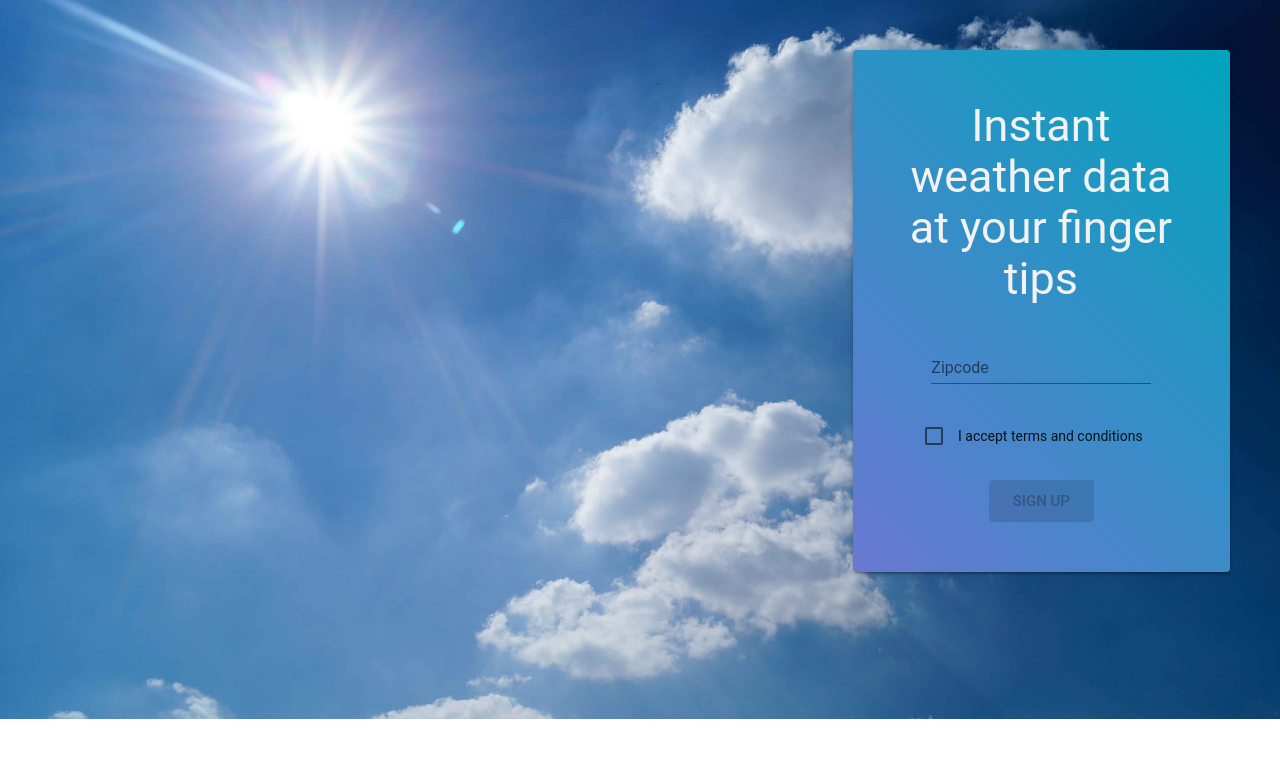
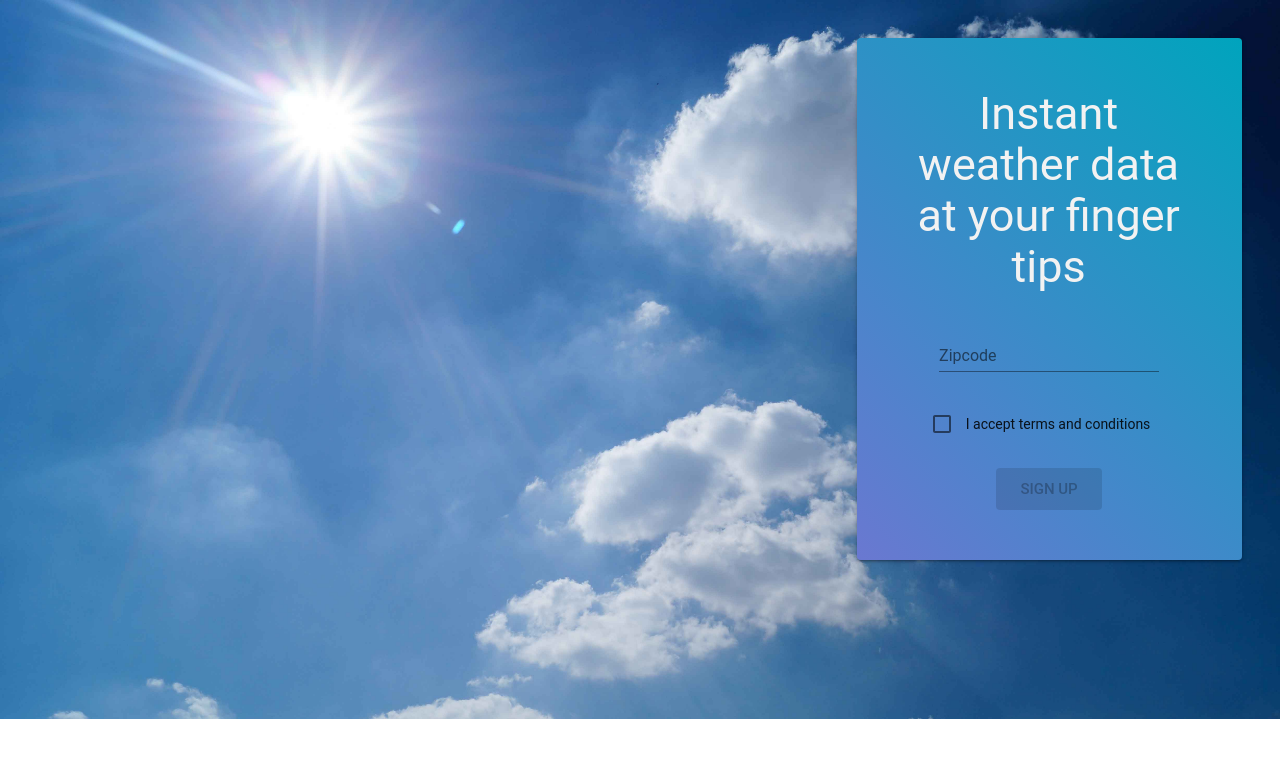
Before and after one commit to ASTPMeetup/Weather_Landing_Page, a React (Create React App) app: page / in a window 1280 px wide. Shown: the top 758 px of the page. Built offline with nearby package versions, Linux system fonts and the light colour scheme; no server answers; the HTML template or start-up script is replaced by a standard one.

Commit message:
convert body padding to vw attr

```diff
--- a/src/index.css
+++ b/src/index.css
@@ -1,6 +1,6 @@
 body {
   margin: 0;
-  padding: 50px;
+  padding: 3vw;
   font-family: -apple-system, BlinkMacSystemFont, "Segoe UI", "Roboto", "Oxygen",
     "Ubuntu", "Cantarell", "Fira Sans", "Droid Sans", "Helvetica Neue",
     sans-serif;
--- a/src/material_ui/Styles.js
+++ b/src/material_ui/Styles.js
@@ -3,7 +3,7 @@
 
 const styles =  {
     InfoPaper: {
-        padding: "62px",
+        padding: "62px 32px 12px 32px",
         backgroundColor: "transaprent"
     },
     ActionPaper: {
@@ -13,7 +13,8 @@ const styles =  {
     },
     LightText: {
         color: "#f2f2f2"
-    }
+    },
+
 }
 
 export default styles;
--- a/src/panels/WeatherPanel.js
+++ b/src/panels/WeatherPanel.js
@@ -15,7 +15,7 @@ const WeatherPanel = ({
         <div>
             <Grid container spacing={24}>
                 <Grid item xs={12}>
-                    <Typography component="h2" variant="display2" gutterBottom>
+                    <Typography component="h2" variant="display1" gutterBottom>
                         {userCity}, {userState}
                     </Typography>
                     <img src={weatherImgLink} alt="weather icon"/>
```
